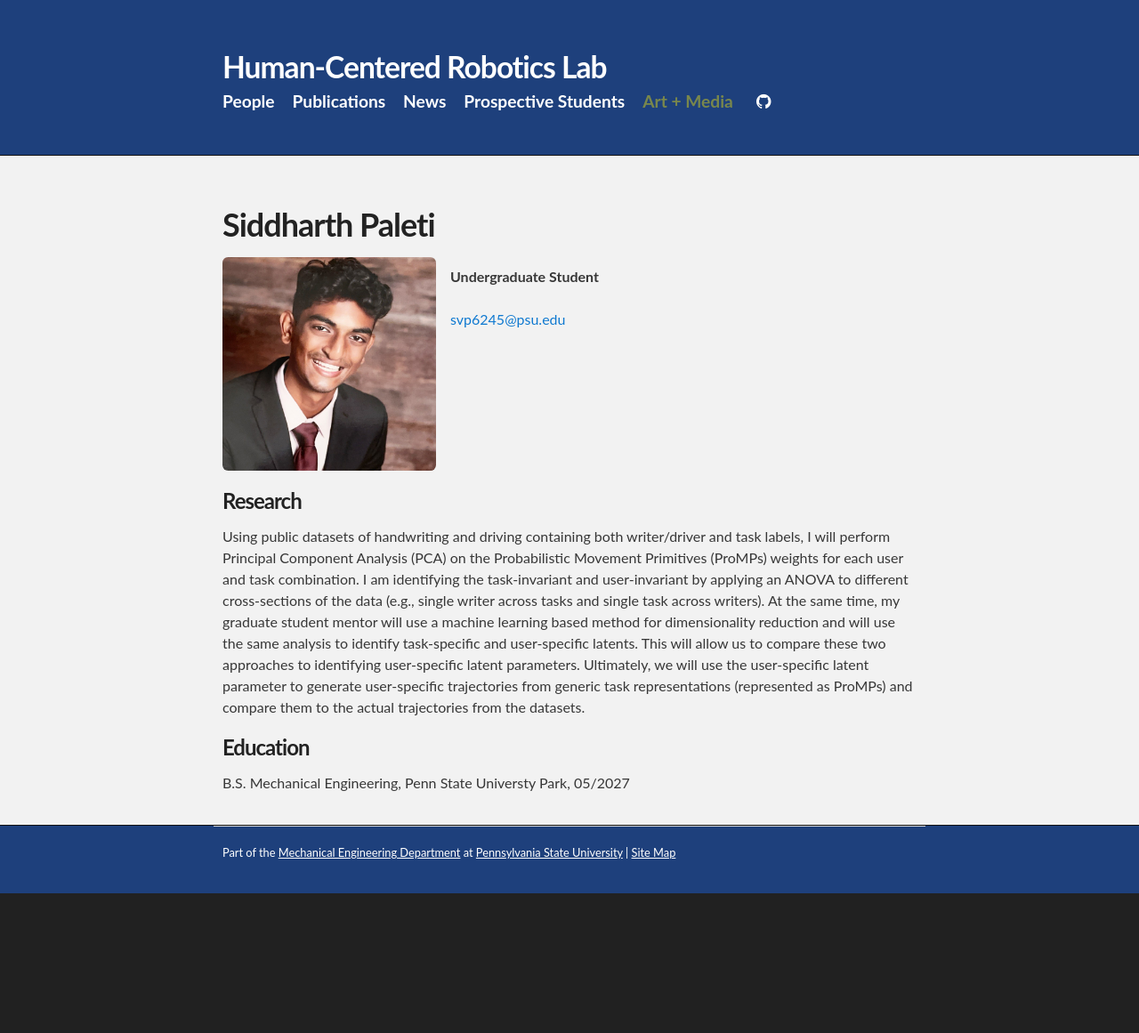
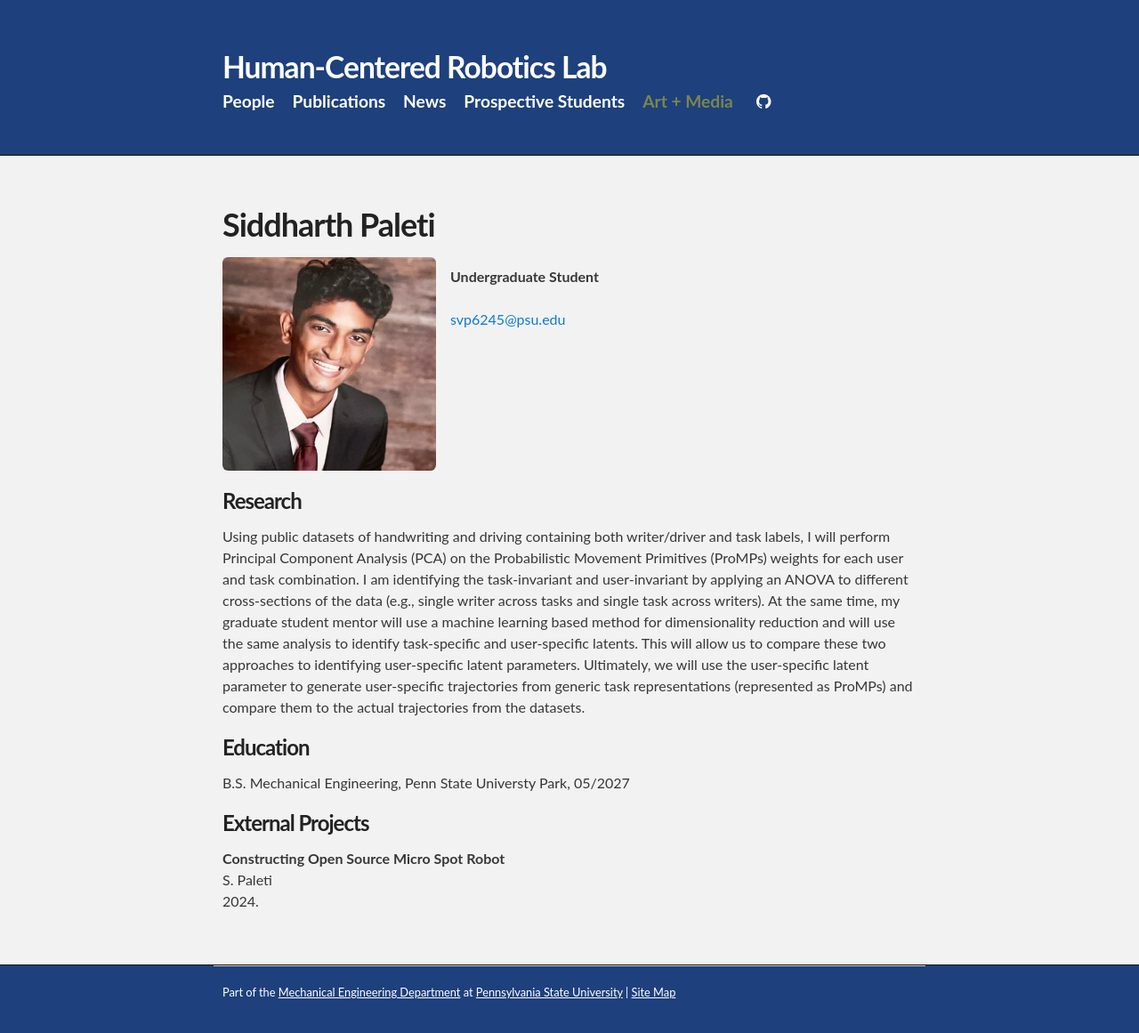
Before and after one commit to psu-hcr/psu-hcr.github.io, a Jekyll site: the page built from people/siddarthpaleti.html, in a window 1280 px wide. Shown: the whole page at 89% size. Built offline with Jekyll 4.4.1, drawn with Linux system fonts in a browser that asks for light colours; before the commit the page ends 1004 px from its top, so only the background shows below that.

Commit message:
- Added External Projects

```diff
--- a/people/siddarthpaleti.html
+++ b/people/siddarthpaleti.html
@@ -36,3 +36,11 @@ to the actual trajectories from the datasets. </p>
 -->
   <h3>Education</h3>
   <p>B.S. Mechanical Engineering, Penn State Universty Park, 05/2027</p>
+
+    <h3>External Projects</h3>
+
+    <p><b>Constructing Open Source Micro Spot Robot</b>
+			<br>S. Paleti
+			<br> 2024.  </p>
+
+<br>
```
